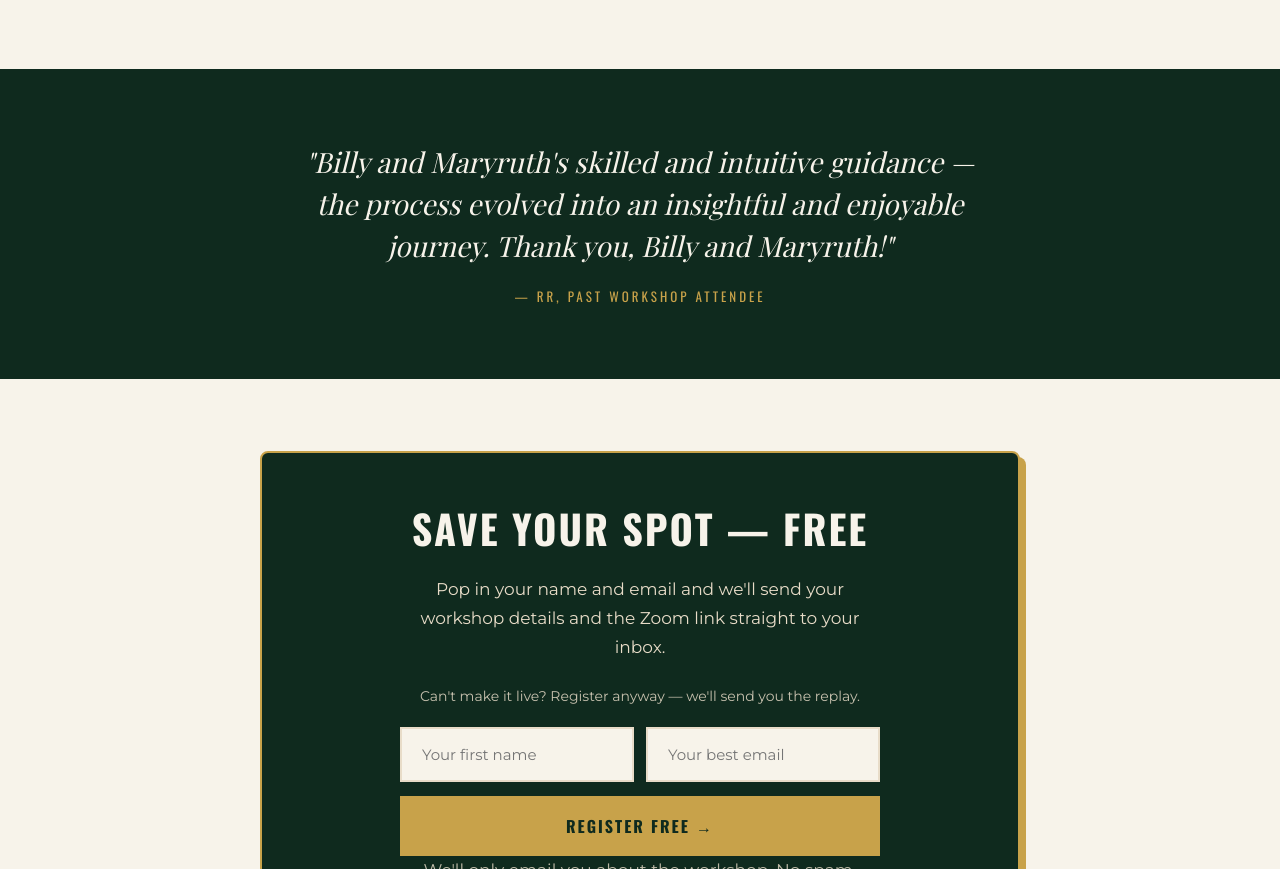
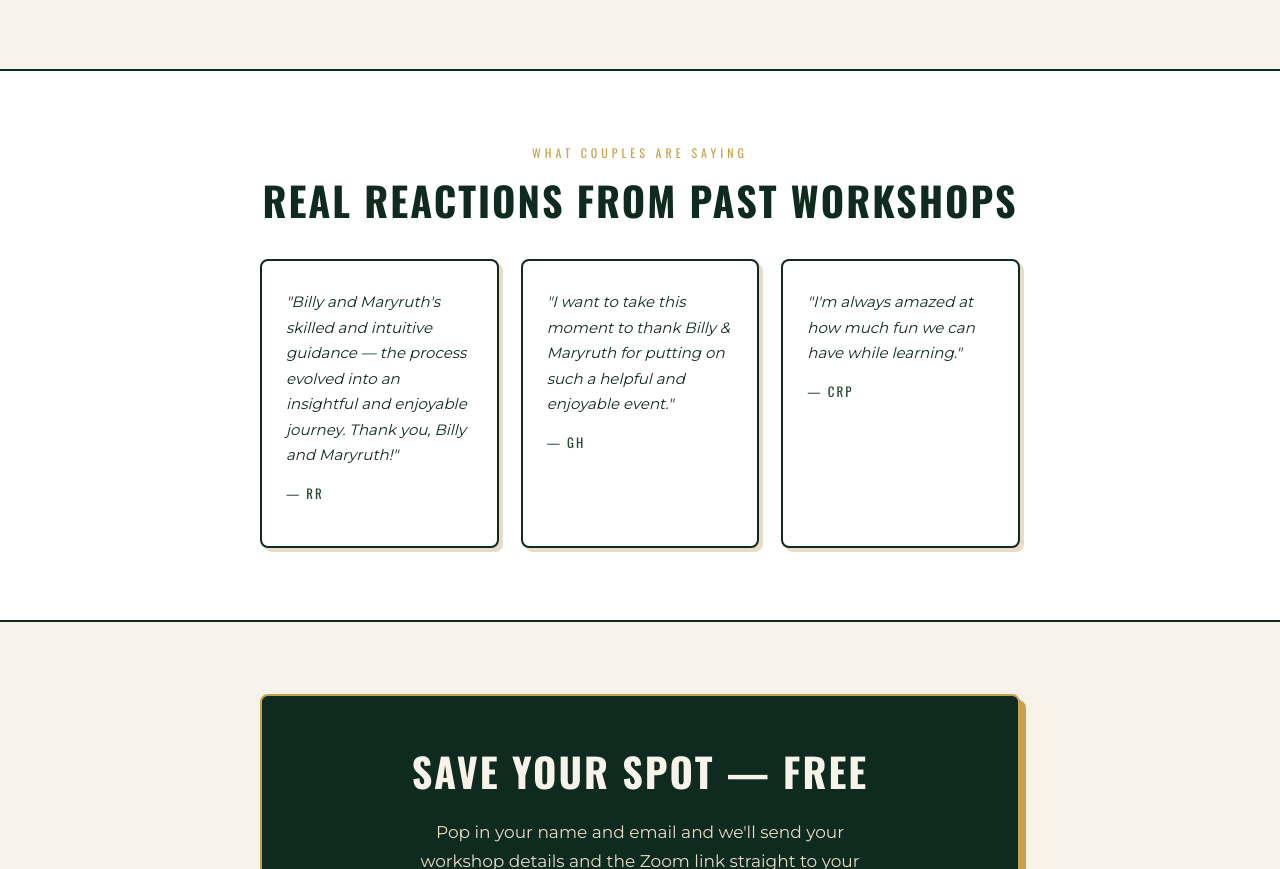
Before and after one commit to thealifeunlimited-ai/emptynestmarriage, a website: page workshop.html in a window 1280 px wide. Shown: the part 2013-2882 px from the top of the page. Drawn offline with nearby package versions, Linux system fonts and the light colour scheme; a web font is replaced by a local one.

Commit message:
Expand workshop social proof to a 3-testimonial grid
Two more real testimonials came in (GH, CRP) alongside the existing
one from RR. Restyled the single quote block into a 3-card grid that
matches the site's existing card pattern, with a white section
background for visual rhythm between the cream/green sections.

```diff
--- a/workshop.html
+++ b/workshop.html
@@ -60,9 +60,11 @@
     .hostbox img{width:150px;height:150px;border-radius:50%;object-fit:cover;border:3px solid var(--gold);box-shadow:0 6px 18px rgba(0,0,0,0.12);}
     .hostbox .t{flex:1;min-width:240px;}
 
-    .quote-section{background:var(--green);text-align:center;}
-    .quote-section blockquote{font-family:'Playfair Display',serif;font-style:italic;font-size:clamp(20px,2.8vw,28px);color:var(--cream);line-height:1.5;margin-bottom:18px;max-width:680px;margin-left:auto;margin-right:auto;}
-    .quote-attr{font-family:'Oswald',sans-serif;font-size:13px;letter-spacing:3px;text-transform:uppercase;color:var(--gold);}
+    .proof{background:var(--white);border-top:2px solid var(--green);border-bottom:2px solid var(--green);}
+    .tgrid{display:grid;grid-template-columns:repeat(auto-fit,minmax(220px,1fr));gap:22px;margin-top:36px;}
+    .tcard{background:#fff;border:2px solid var(--green);border-radius:8px;padding:28px 24px;box-shadow:4px 4px 0 var(--cream-muted);}
+    .tcard p{font-size:15px;font-style:italic;color:var(--green);margin-bottom:14px;}
+    .tcard .tattr{font-family:'Oswald',sans-serif;font-size:13px;letter-spacing:2px;text-transform:uppercase;color:#2a4a38;font-style:normal;}
 
     .reg{background:var(--cream);}
     .regbox{background:var(--green);border:2px solid var(--gold);border-radius:8px;padding:52px 44px;text-align:center;box-shadow:6px 6px 0 var(--gold);}
@@ -147,10 +149,24 @@
   </section>
 
   <!-- SOCIAL PROOF -->
-  <section class="section quote-section">
+  <section class="section proof">
     <div class="inner">
-      <blockquote>"Billy and Maryruth's skilled and intuitive guidance — the process evolved into an insightful and enjoyable journey. Thank you, Billy and Maryruth!"</blockquote>
-      <p class="quote-attr">— RR, Past Workshop Attendee</p>
+      <p class="label">What Couples Are Saying</p>
+      <h2>Real Reactions From Past Workshops</h2>
+      <div class="tgrid">
+        <div class="tcard">
+          <p>"Billy and Maryruth's skilled and intuitive guidance — the process evolved into an insightful and enjoyable journey. Thank you, Billy and Maryruth!"</p>
+          <p class="tattr">— RR</p>
+        </div>
+        <div class="tcard">
+          <p>"I want to take this moment to thank Billy &amp; Maryruth for putting on such a helpful and enjoyable event."</p>
+          <p class="tattr">— GH</p>
+        </div>
+        <div class="tcard">
+          <p>"I'm always amazed at how much fun we can have while learning."</p>
+          <p class="tattr">— CRP</p>
+        </div>
+      </div>
     </div>
   </section>
 
```
